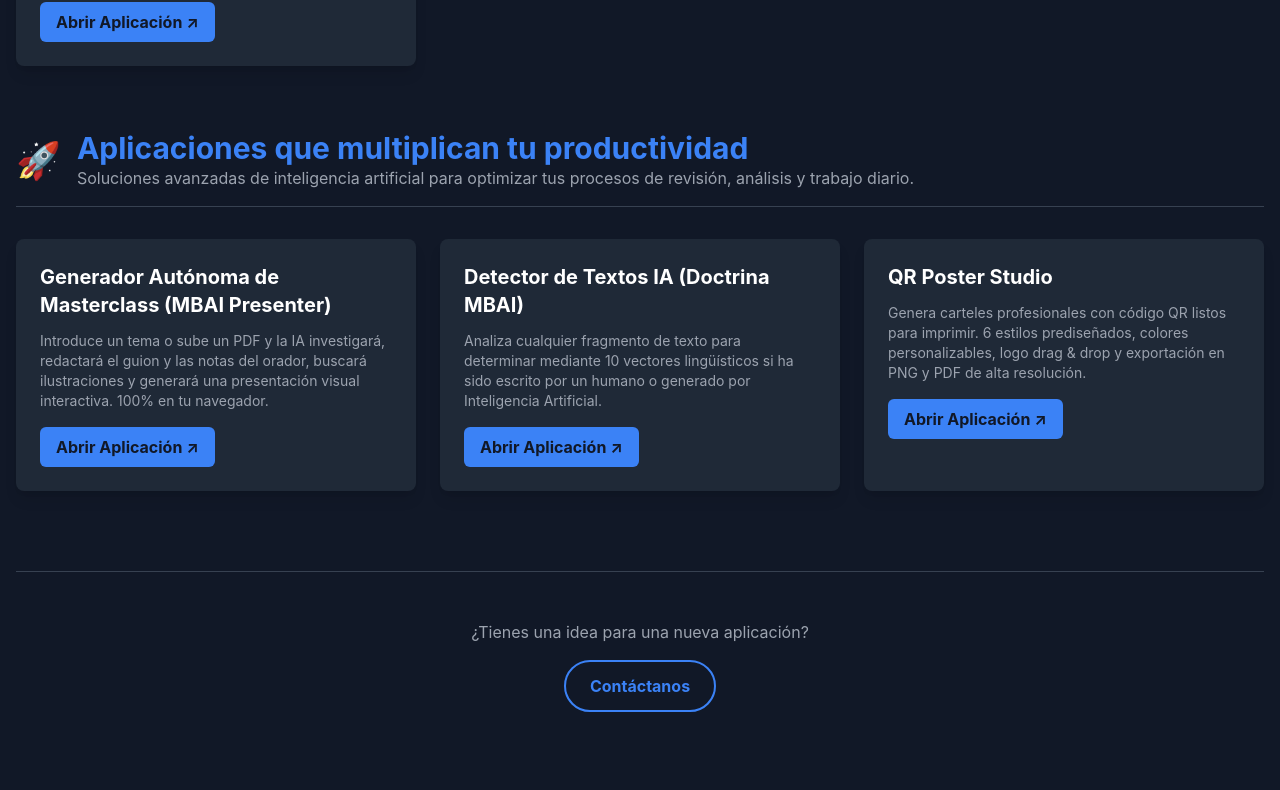
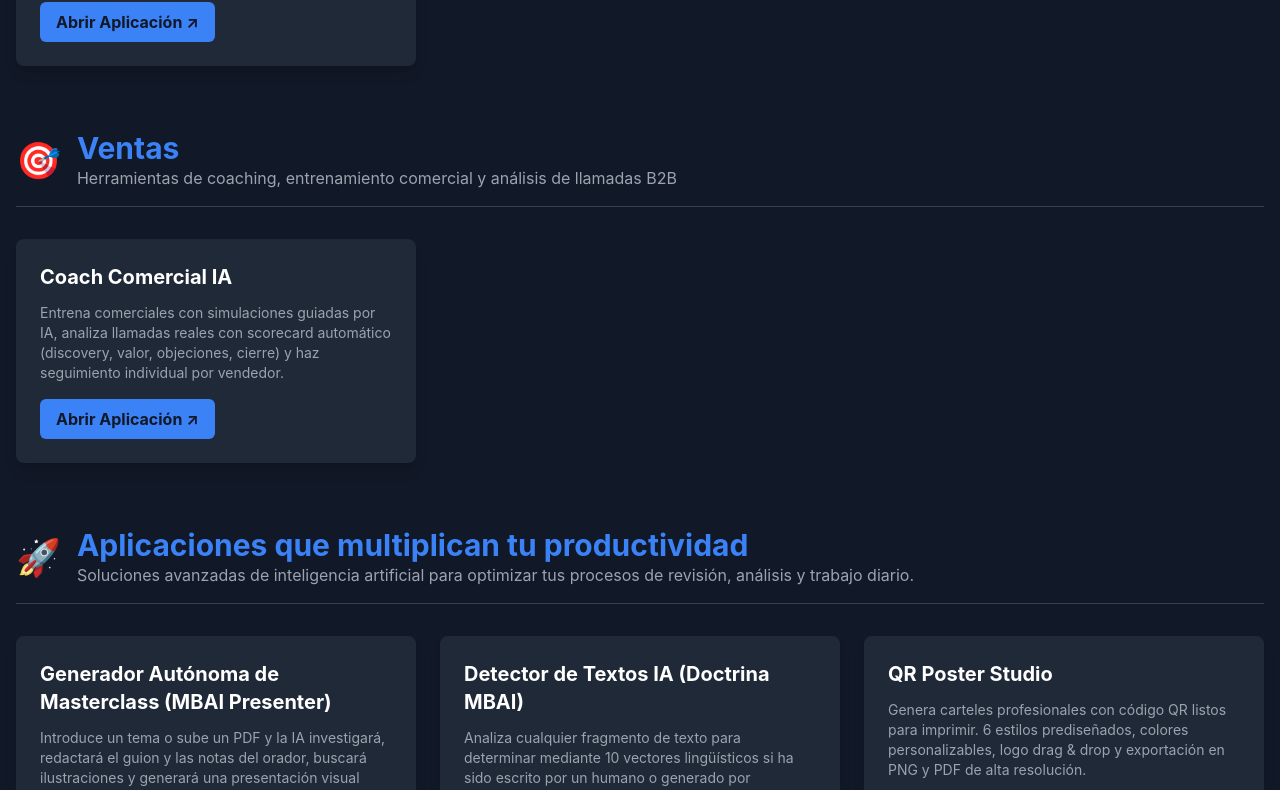
Before and after one commit to lbt00001-beep/mbainative-website, a Next.js app in the folder app/: page /aplicaciones in a window 1280 px wide. Shown: the part 3117-3907 px from the top of the page. Built offline with nearby package versions, Linux system fonts and the light colour scheme.

Commit message:
feat: add Coach Comercial IA to Aplicaciones (Ventas category)

```diff
--- a/app/app/aplicaciones/page.tsx
+++ b/app/app/aplicaciones/page.tsx
@@ -164,6 +164,21 @@ const categorias = [
     ]
   },
   {
+    id: "ventas",
+    nombre: "Ventas",
+    icono: "🎯",
+    descripcion: "Herramientas de coaching, entrenamiento comercial y análisis de llamadas B2B",
+    apps: [
+      {
+        nombre: "Coach Comercial IA",
+        descripcion: "Entrena comerciales con simulaciones guiadas por IA, analiza llamadas reales con scorecard automático (discovery, valor, objeciones, cierre) y haz seguimiento individual por vendedor.",
+        url: "https://coach-comercial-ia-416251601036.europe-west1.run.app",
+        tipo: "externo",
+        estado: "disponible"
+      }
+    ]
+  },
+  {
     id: "product-multi",
     nombre: "Aplicaciones que multiplican tu productividad",
     icono: "🚀",
```
